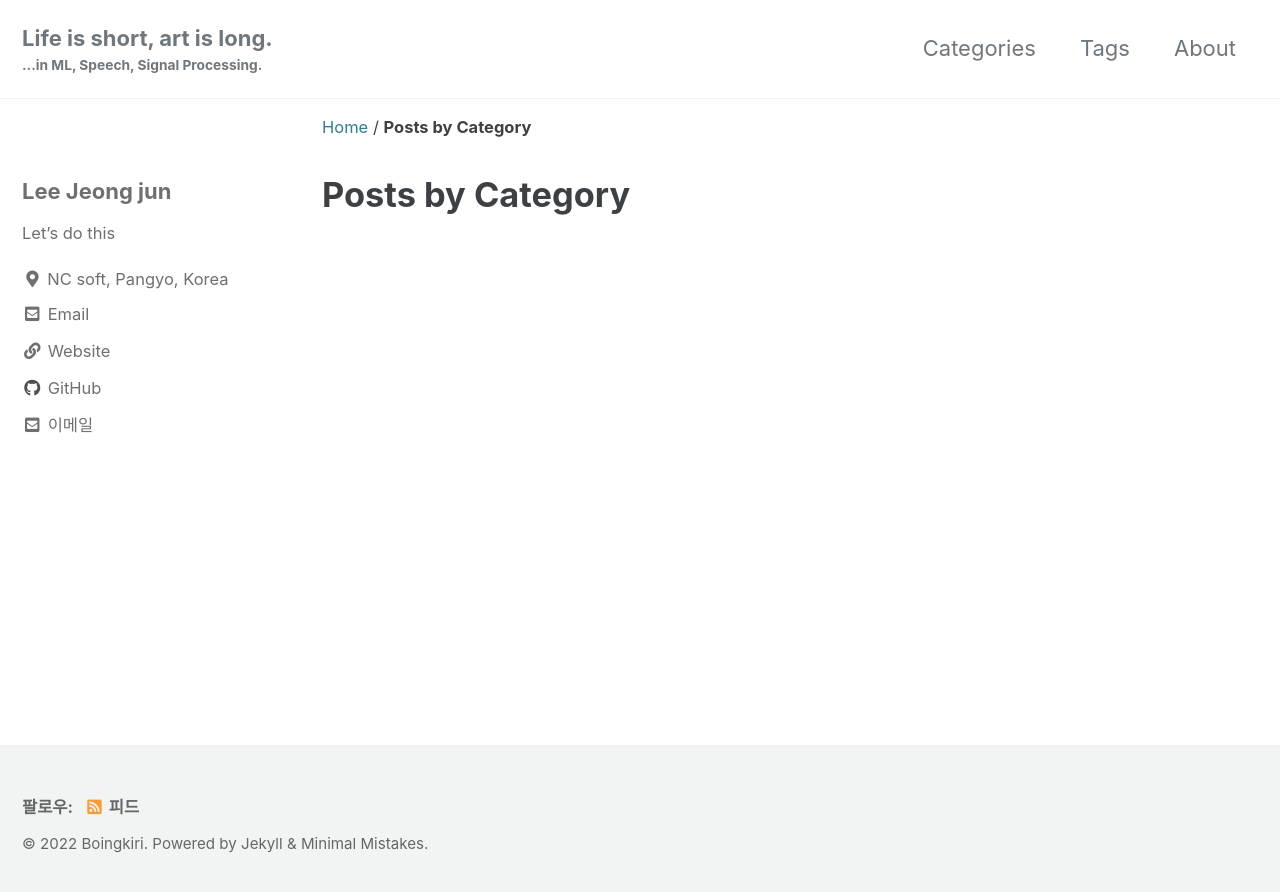
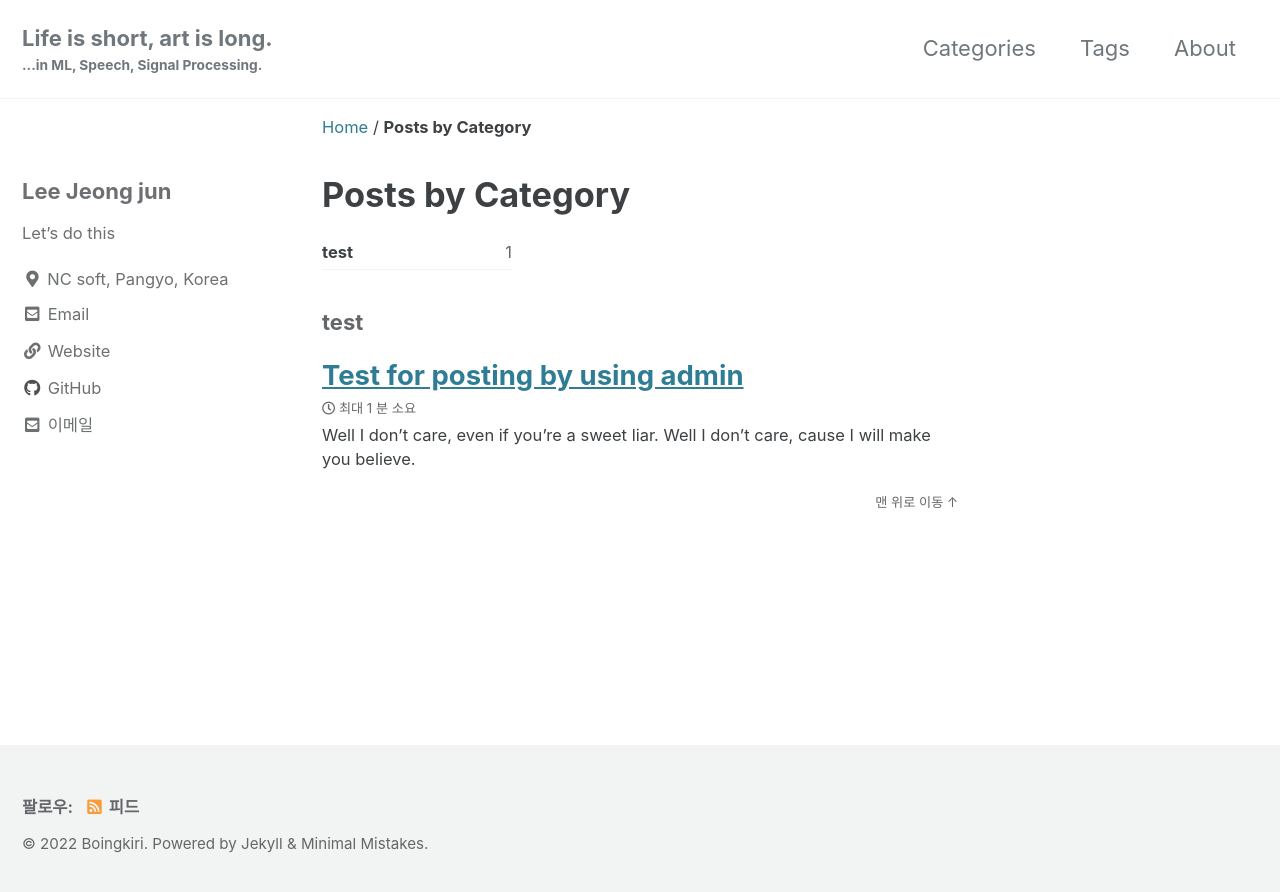
Before and after one commit to boingkiri/boingkiri.github.io, a Jekyll site: the page built from _pages/category-archive.md, in a window 1280 px wide. Shown: the top 892 px of the page. Built offline with Jekyll 4.4.1, drawn with Linux system fonts in a browser that asks for light colours; cached includes are drawn as plain includes.

Commit message:
add category in test md

```diff
--- a/_posts/2022-04-29-test-for-posting-by-using-admin.md
+++ b/_posts/2022-04-29-test-for-posting-by-using-admin.md
@@ -1,5 +1,7 @@
 ---
 title: Test for posting by using admin
+category:
+    - test
 ---
 
 Well I don't care, even if you're a sweet liar.
```
